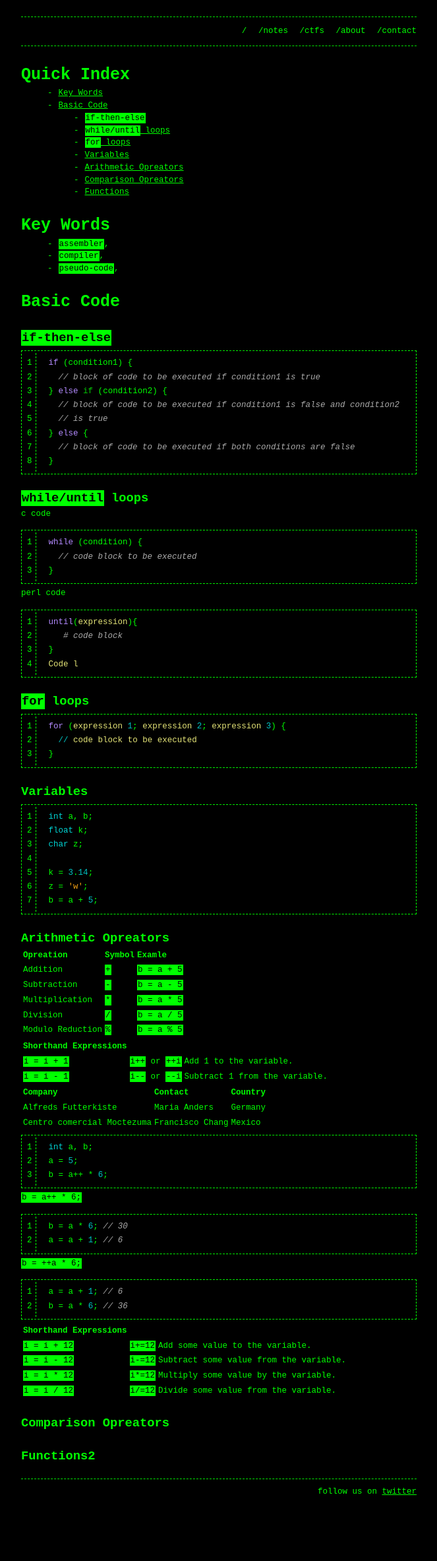
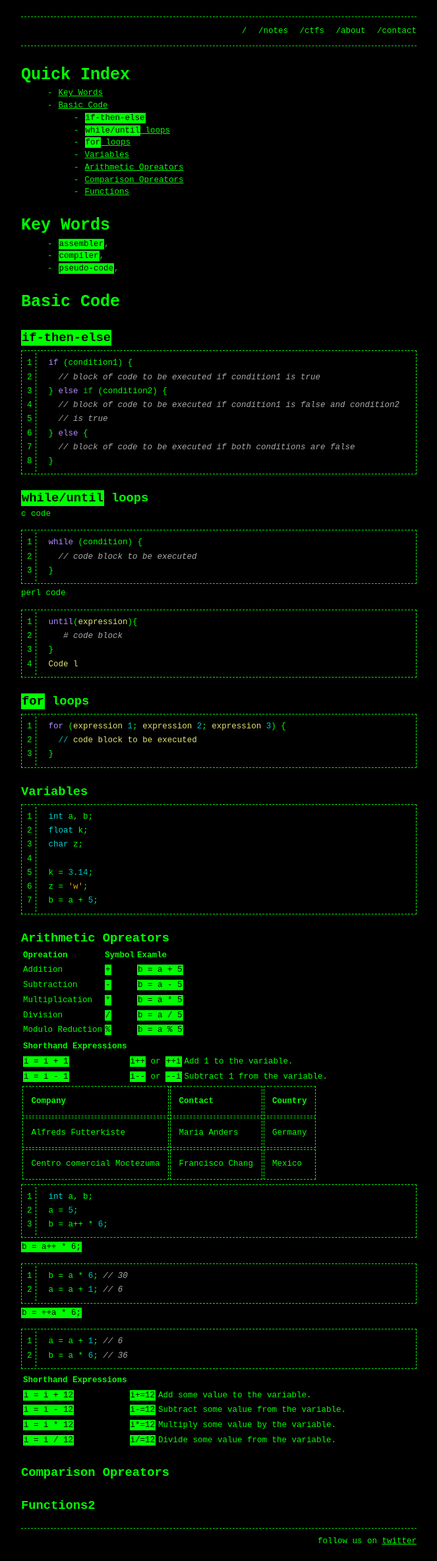
Before and after one commit to C0DE33301/MyBlog, a Jekyll site: the page built from _posts/2026-04-01-2nd-edition-hacking-the-art-of-exploitation-chapter-one.md, in a window 1280 px wide. Shown: the whole page at 66% size, without its empty margins (308-971 px from the left). Built offline with Jekyll 4.4.1, drawn with Linux system fonts in a browser that asks for light colours; before the commit the page ends 2291 px from its top, so only the background shows below that.

Commit message:
Test fix 3, for post.

```diff
--- a/_posts/2026-04-01-2nd-edition-hacking-the-art-of-exploitation-chapter-one.md
+++ b/_posts/2026-04-01-2nd-edition-hacking-the-art-of-exploitation-chapter-one.md
@@ -83,7 +83,7 @@ b = a + 5;
 |`i = i + 1`|`i++` or `++i`|Add 1 to the variable.|
 |`i = i - 1`|`i--` or `--i`|Subtract 1 from the variable.|
 
- <table>
+ <table class="ASB">
   <tr>
     <th>Company</th>
     <th>Contact</th>
--- a/_sass/base.scss
+++ b/_sass/base.scss
@@ -81,6 +81,11 @@ code.language-plaintext.highlighter-rouge { background-color: var(--base-color);
     border-collapse: collapse;
     padding: 1em;
 }
+.ASB table, .ASB th, .ASB td {
+    border: 1px dashed var(--base-color);
+    border-collapse: collapse;
+    padding: 1em;
+}
 
 /**
  * Code and syntax highlighting
```
